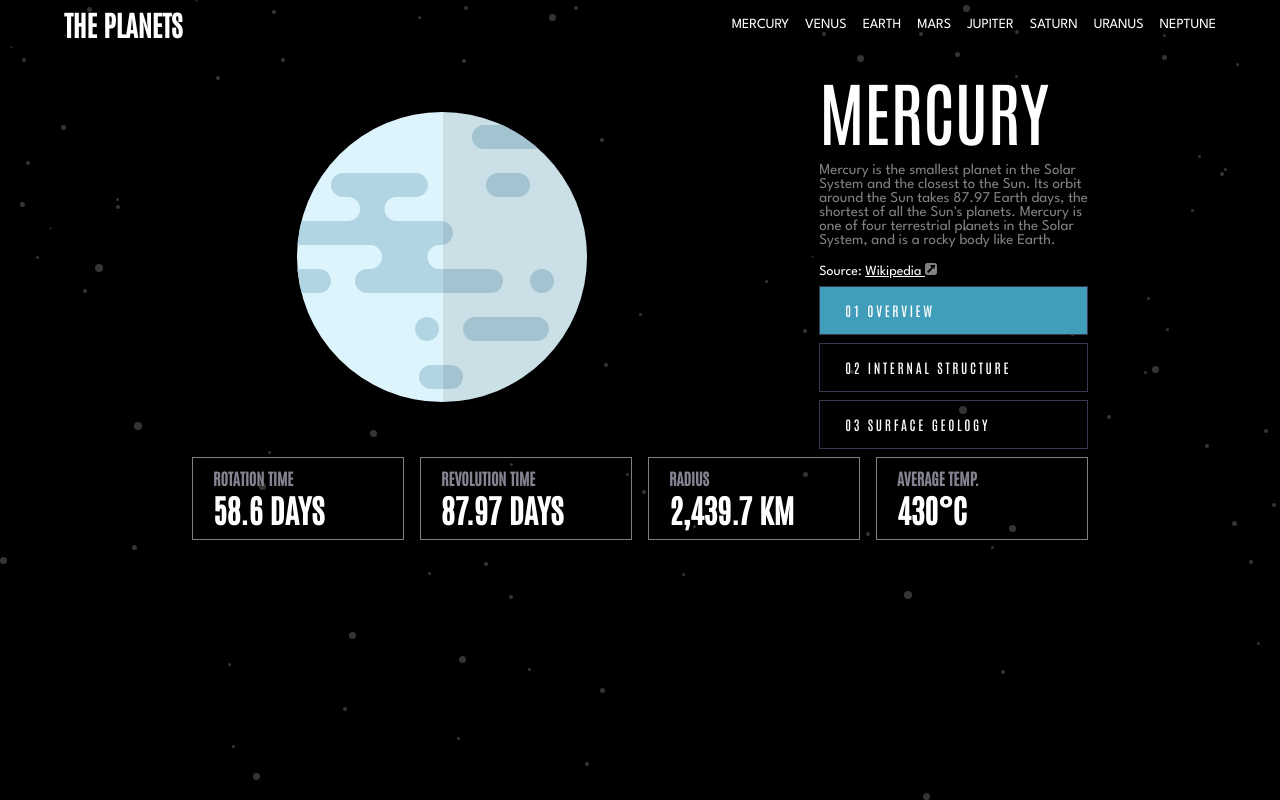
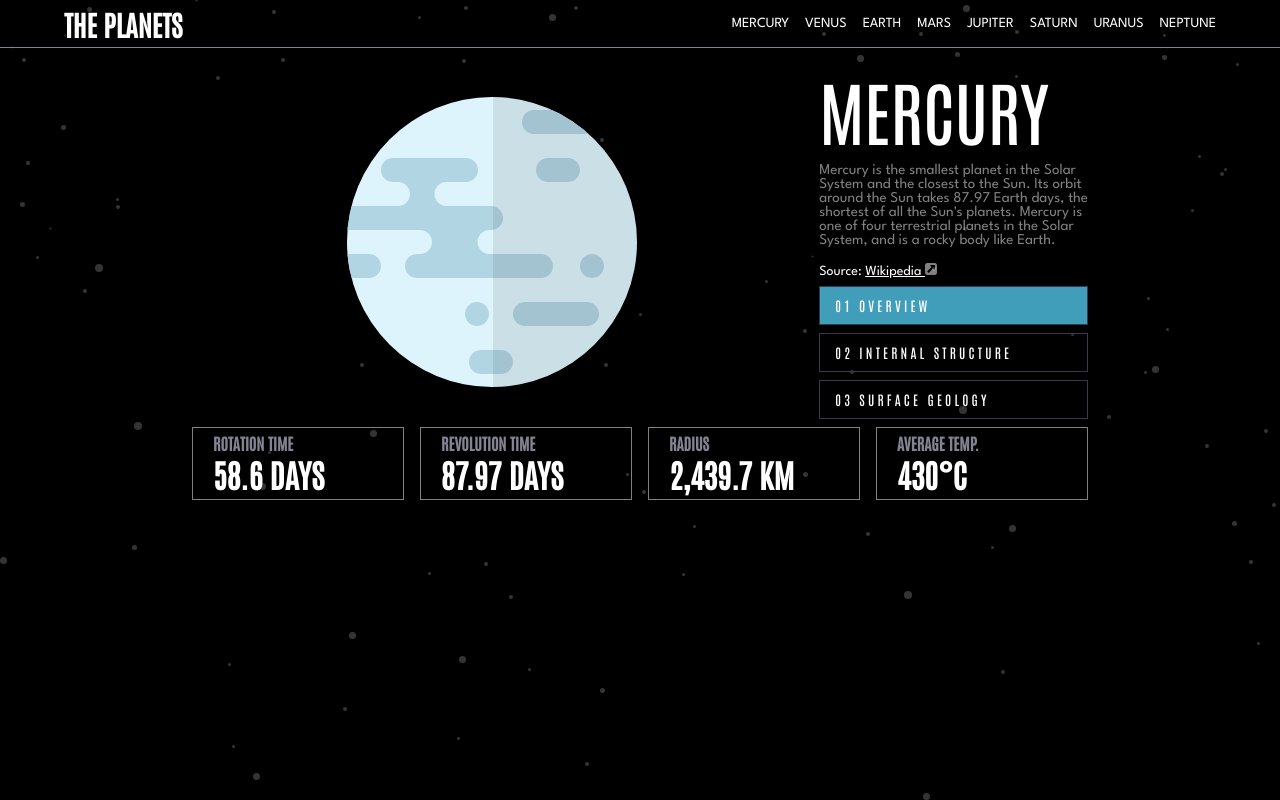
Before and after one commit to JuanluGGarcia/react-router-practica-planetas, a React (Vite) app: page / in a window 1280 px wide. Built offline with nearby package versions, Linux system fonts and the light colour scheme.

Commit message:
arreglado margenes de planetas

```diff
--- a/src/components/menu/style.js
+++ b/src/components/menu/style.js
@@ -2,14 +2,14 @@ import { Link } from "react-router-dom";
 import styled from "styled-components";
 
 const StyledHeaderContainer = styled.div`
-    width: 90%;
+    width: 100%;
+    padding-inline: 5%;
     height: 3rem;
     margin-inline: auto;
     display: flex;
     justify-content: space-between;
     align-items: center;
-
-
+    border-bottom: 1px solid #838391;
 `;
 
 const StyledLogo = styled.h2`
--- a/src/pages/Planet.jsx
+++ b/src/pages/Planet.jsx
@@ -3,6 +3,7 @@ import { PLANETS_INFO } from '../constants/planetsInfo';
 import {
 	StyledButton,
 	StyledButtonsContainer,
+	StyledImagePlanetContainer,
 	StyledHiddenImage,
 	StyledInformation,
 	StyledInformationText,
@@ -27,14 +28,16 @@ const Planet = ({ planet }) => {
 			<StyledWrapper>
 				<StyledPlanetInformation>
 					{/* Imagen planeta */}
-					<StyledPlanet>
-						<img src={PLANETS_INFO[planet].images[info]} alt='' />
-					</StyledPlanet>
-					<StyledHiddenImage>
+					<StyledImagePlanetContainer>
+						<StyledPlanet>
+							<img src={PLANETS_INFO[planet].images[info]} alt='' />
+						</StyledPlanet>
+						<StyledHiddenImage>
 							{info === 2 && (
 								<img src={PLANETS_INFO[planet].images[3]} alt='' />
 							)}
 						</StyledHiddenImage>
+					</StyledImagePlanetContainer>
 					{/* Cabecera información planeta */}
 					<StyledInformation>
 						<StyledInformationTitle>
--- a/src/pages/style.js
+++ b/src/pages/style.js
@@ -6,6 +6,19 @@ const StyledWrapper = styled.div`
 	width: 70%;
 	margin: 0 auto;
 	margin-block: 1rem;
+`;
+
+const StyledImagePlanetContainer = styled.div`
+	/* background-color: orange; */
+	position: relative;
+	/* margin-left: 100px; */
+	width: 70%;
+	max-width: 600px;
+	max-height: 600px;
+	/* max-width: 400px; */
+	display: flex;
+	justify-content: center;
+	align-items: center;
 `;
 
 const StyledPlanetInformation = styled.div`
@@ -18,10 +31,10 @@ const StyledPlanetInformation = styled.div`
 `;
 
 const StyledPlanet = styled.div`
-	margin-left: 100px;
+	/* margin-left: 100px; */
 	width: 70%;
-	max-width: 300px;
-	max-height: 300px;
+	max-width: 400px;
+	max-height: 380px;
 	/* max-width: 400px; */
 	display: flex;
 	justify-content: center;
@@ -32,8 +45,8 @@ const StyledPlanet = styled.div`
 const StyledHiddenImage = styled.div`
 	position: absolute;
 	width: 90px;
-	left: 32.5%;
-	top: 300px;
+	left: 50%;
+	top: 75%;
 	transform: translateX(-50%);
 `;
 
@@ -85,12 +98,12 @@ const StyledButton = styled.button`
 	text-align: left;
 	width: 100%;
 	border: 1px solid ${COLORS.hover};
-	padding: 15px 25px;
+	padding: 10px 15px;
 	font-family: ${FONTS.ffPrimary};
 	font-weight: 100;
 	font-size: 1.1.rem;
 	background-color: transparent;
-	letter-spacing: 0.2em;
+	letter-spacing: 0.2rem;
 	cursor: pointer;
 	background-color: ${({ $active, $color }) =>
 		$active ? $color : 'transparent'};
@@ -111,7 +124,7 @@ const StyledPlanetNumbers = styled.div`
 const StyledPlanetStatsContainer = styled.div`
 	display: flex;
 	flex-direction: column;
-	padding: 10px 20px;
+	padding: 5px 20px;
 	justify-content: center;
 	border: 1px solid grey;
 	width: 250px;
@@ -133,6 +146,7 @@ const StyledPlanetInfoStats = styled.h4`
 
 export {
 	StyledWrapper,
+	StyledImagePlanetContainer,
 	StyledPlanetInformation,
 	StyledPlanet,
 	StyledHiddenImage,
```
